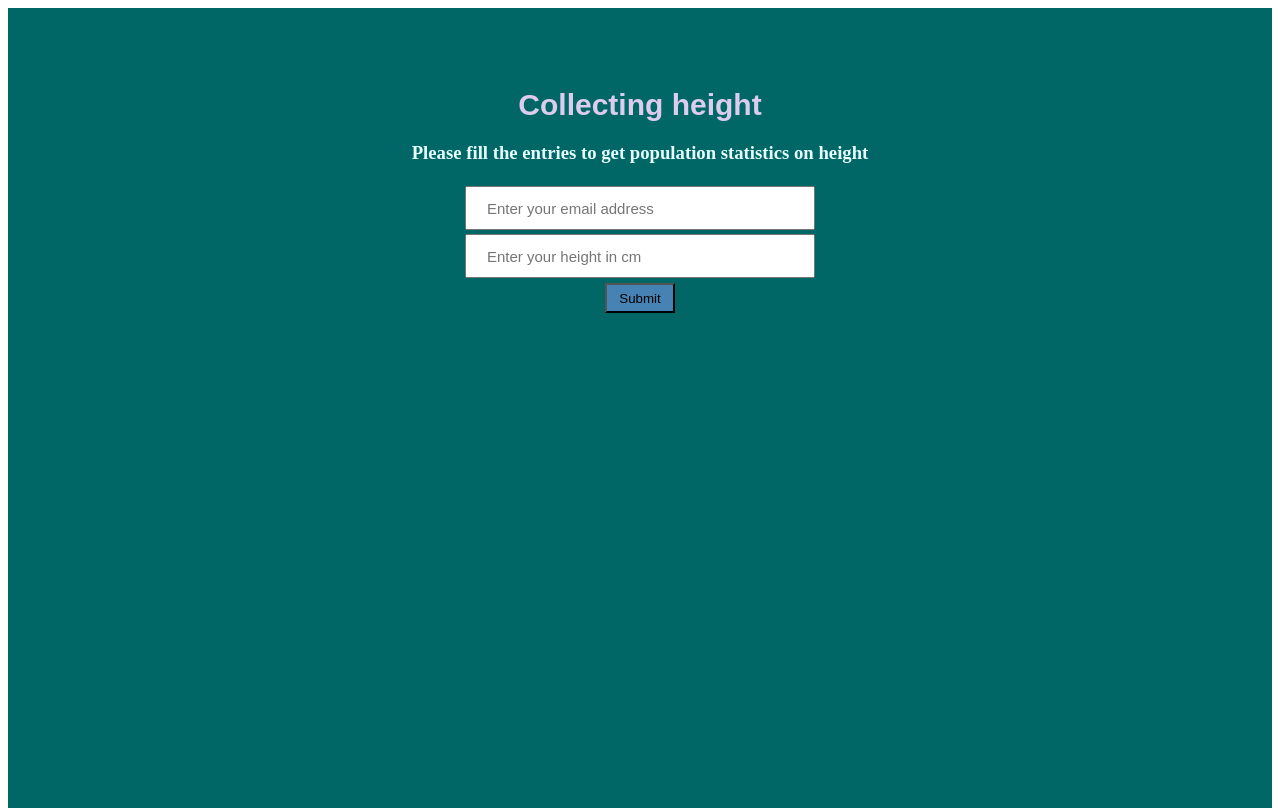
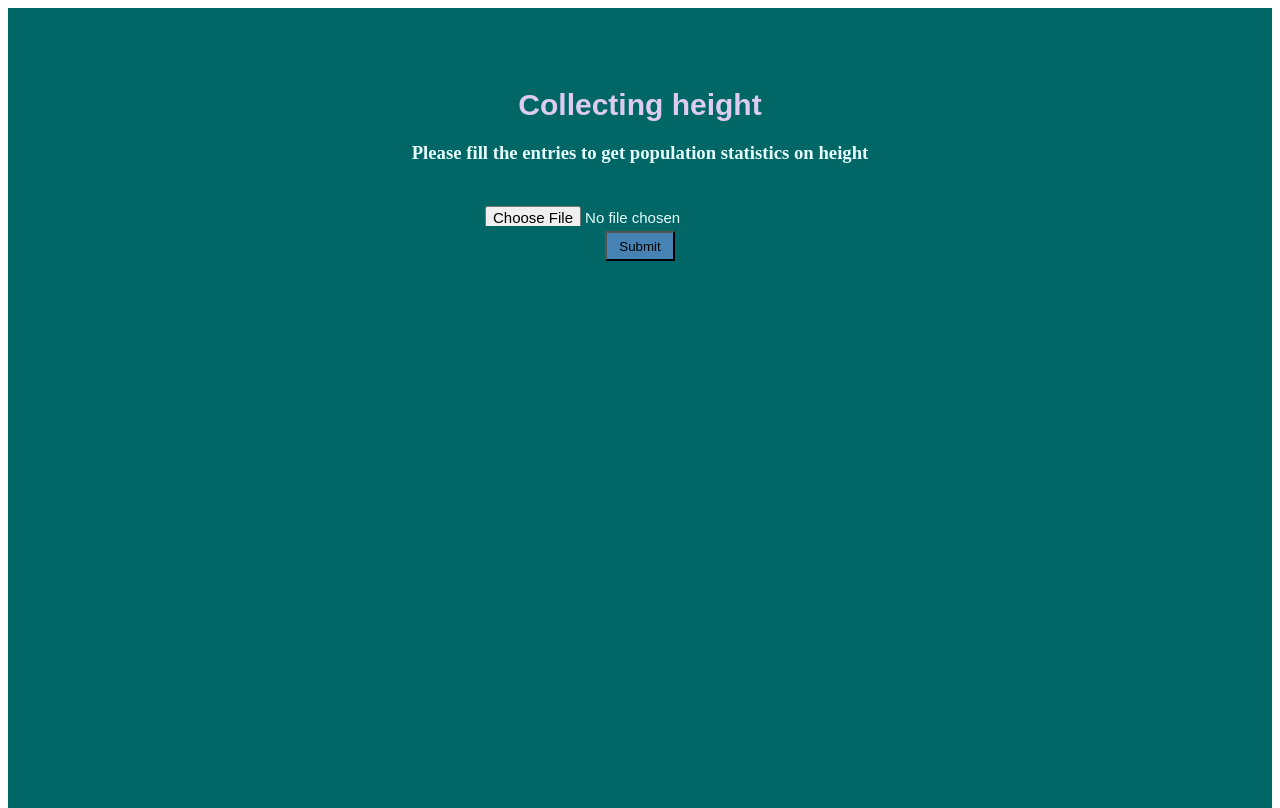
Before and after one commit to zelal-Eizaldeen/python-height-collector-flask, a Flask app: page / in a window 1280 px wide. Run offline with Flask 2, Linux system fonts and the light colour scheme.

Commit message:
upload and download functionality

```diff
--- a/app.py
+++ b/app.py
@@ -1,8 +1,9 @@
-from flask import Flask, render_template, request
+from flask import Flask, render_template, request, send_file
 from flask_sqlalchemy import SQLAlchemy
 from sqlalchemy import func
 from send_email import send_email
 from sqlalchemy.sql import func
+from werkzeug.utils import secure_filename
 
 app=Flask(__name__)
 
@@ -26,22 +27,42 @@ def index():
 @app.route("/success", methods=['POST'])
 def success():
   # Capture values
+  global file
   if request.method == "POST":
-    email=request.form["email_name"]
-    height=request.form["height_name"]
+    file=request.files["file"]
+    file.save(secure_filename("uploaded"+file.filename))
+
+    # To edit the file and write in it
+
+    with open("uploaded"+file.filename, "a") as f:
+      f.write("This is added!")
+
+  # To download the file
+
+    return render_template("index.html", btn="download.html")
+
+@app.route("/download")
+def download():
+  return send_file("uploaded"+file.filename, attachment_filename="yourfile.csv", as_attachment=True )
+
+
+
+# This code for height collector program
+    # email=request.form["email_name"]
+    # height=request.form["height_name"]
 
 # Check if the email stored in db
-    if db.session.query(Data).filter(Data.email_ == email).count() == 0:
-          # Add rows to the db
-        data=Data(email, height)
-        db.session.add(data)
-        db.session.commit()
-        average_height=db.session.query(func.avg(Data.height_)).scalar()
-        average_height=round(average_height, 1)
-        count=db.session.query(Data.height_).count()
-        send_email(email, height, average_height, count)
-        return render_template("success.html")
-  return render_template('index.html', text="Seems like this email is already exist!!")
+    # if db.session.query(Data).filter(Data.email_ == email).count() == 0:
+    #       # Add rows to the db
+    #     data=Data(email, height)
+    #     db.session.add(data)
+    #     db.session.commit()
+    #     average_height=db.session.query(func.avg(Data.height_)).scalar()
+    #     average_height=round(average_height, 1)
+    #     count=db.session.query(Data.height_).count()
+    #     send_email(email, height, average_height, count)
+    #     return render_template("success.html")
+  # return render_template('index.html', text="Seems like this email is already exist!!")
 
 if __name__ == "__main__":
     app.debug=True
--- /dev/null
+++ b/templates/download.html
@@ -0,0 +1,6 @@
+<!DOCTYPE html>
+<html lang="en">
+<div class="download">
+<a href={{url_for('download')}} target="blank"> <button class="btn">  Download </button></a>
+</div>
+</html>
--- a/templates/index.html
+++ b/templates/index.html
@@ -8,8 +8,12 @@
       <h1>Collecting height</h1>
       <h3>Please fill the entries to get population statistics on height</h3>
       <div class="message">{{text | safe}}</div>
-      <form action="{{url_for('success')}}" method="POST">
-        <input
+      <form
+        action="{{url_for('success')}}"
+        method="POST"
+        enctype="multipart/form-data"
+      >
+        <!-- <input
           title="Your email will be safe with us"
           placeholder="Enter your email address"
           type="email"
@@ -28,9 +32,13 @@
           name="height_name"
           required
         />
+        <br /> -->
+        <input type="file" name="file" />
         <br />
         <button type="submit">Submit</button>
       </form>
+
+      {% if btn is defined %} {% include btn %} {% endif %}
     </div>
   </body>
 </html>
```
